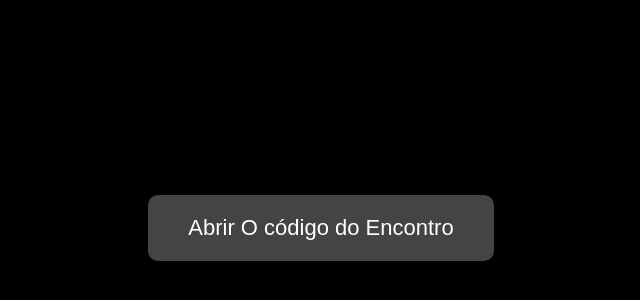
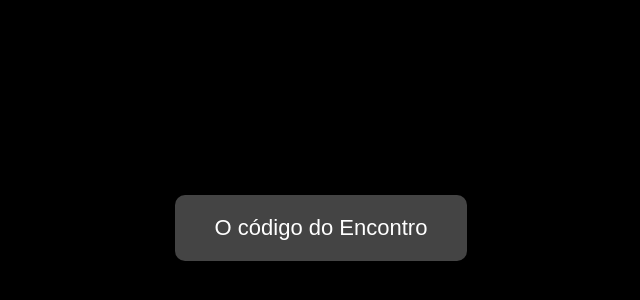
Before and after one commit to lenogte/pdfcodigodoencontro, a plain HTML site: page leitura.html in a window 1280 px wide. Shown: the part 162-462 px from the top of the page, without its empty margins (319-959 px from the left). Drawn offline with Linux system fonts and the light colour scheme.

Commit message:
Update leitura.html

```diff
--- a/leitura.html
+++ b/leitura.html
@@ -89,7 +89,7 @@ fbq('init', '1334773878440796');  /* SEU PIXEL REAL */
 <body>
 
 <!-- Botão central -->
-<a class="btn-central" id="btnComprar">Abrir O código do Encontro</a>
+<a class="btn-central" id="btnComprar">O código do Encontro</a>
 
 <!-- Container da leitura -->
 <div class="container" id="pdfContainer">
```
